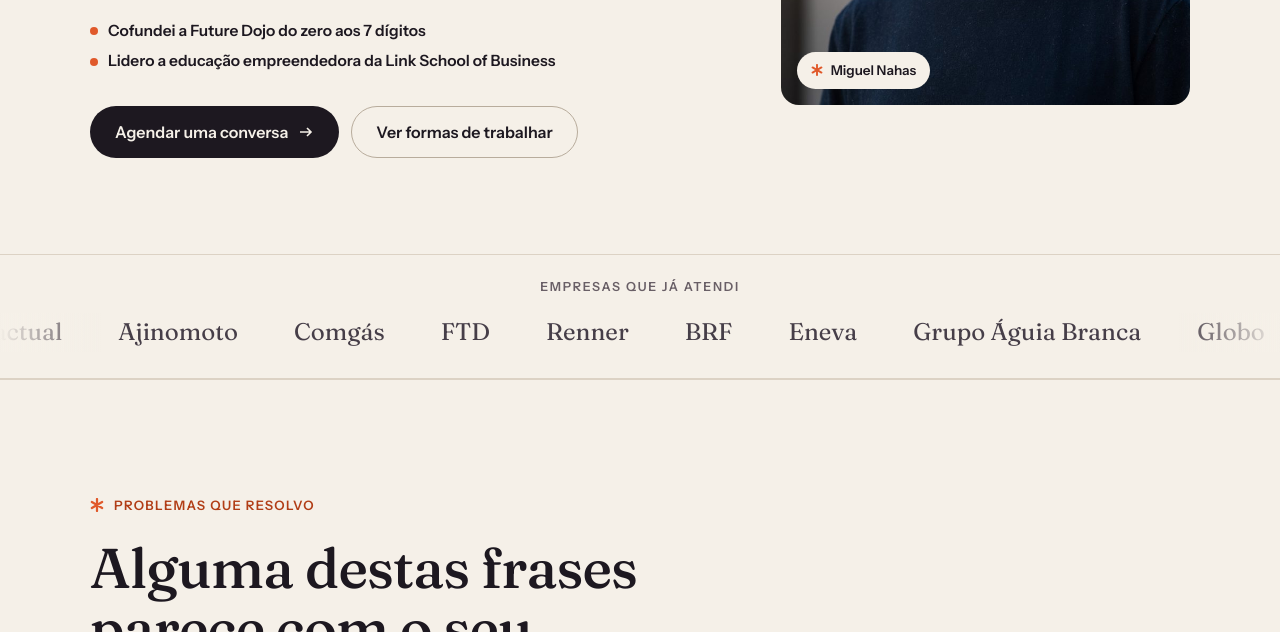
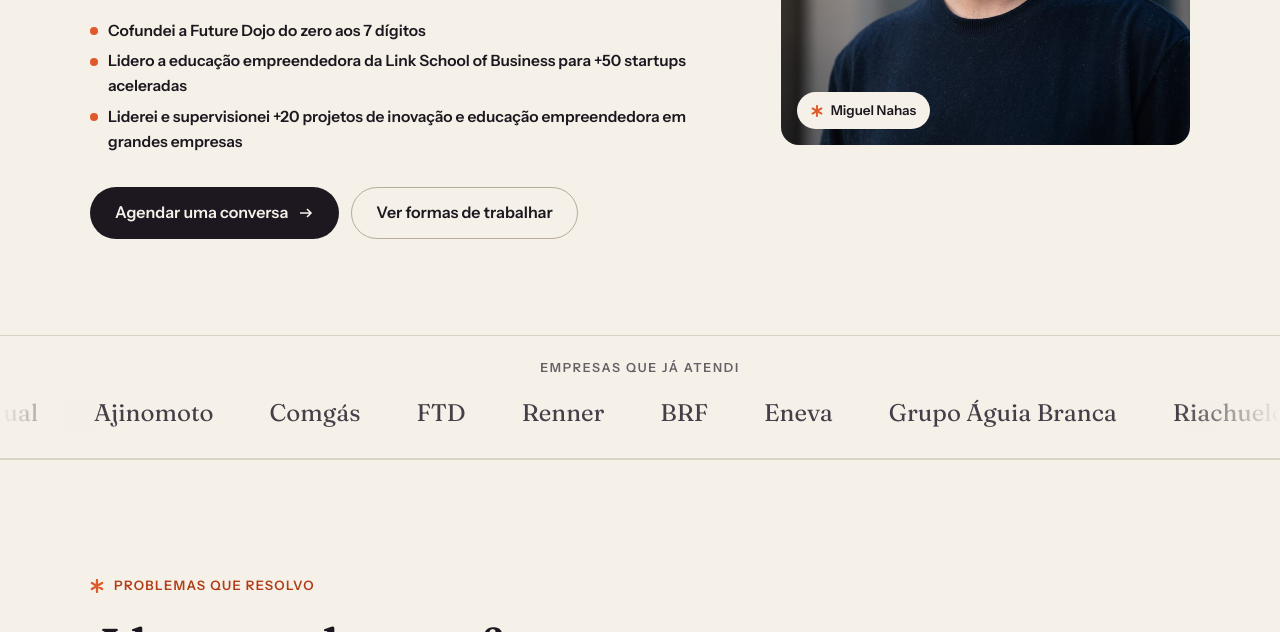
Before and after one commit to miguelsnahas-ai/miguelsnahas-ai.github.io, a plain HTML site: page index.html in a window 1280 px wide. Shown: the part 601-1233 px from the top of the page. Drawn offline with Linux system fonts and the light colour scheme.

Commit message:
Home: novas credenciais no topo e Riachuelo nas empresas atendidas
Co-Authored-By: Claude Opus 5.5 <noreply@anthropic.com>
Claude-Session: https://claude.ai/code/session_01Wow97CXGNUyNqw1nX8bET8

```diff
--- a/index.html
+++ b/index.html
@@ -450,7 +450,7 @@
         <p class="hero-kicker"><svg class="ast" aria-hidden="true"><use href="#ast"/></svg>Estratégia, modelo de negócio e vendas</p>
         <h1 class="hero-title" id="hero-title">Encontro os caminhos que o seu negócio <span class="mark">ainda não viu.</span></h1>
         <p class="hero-sub">E te ajudo a escolher o certo e vender.</p>
-        <p class="hero-cred"><span>Cofundei a Future Dojo do zero aos 7 dígitos</span><span>Lidero a educação empreendedora da Link School of Business</span></p>
+        <p class="hero-cred"><span>Cofundei a Future Dojo do zero aos 7 dígitos</span><span>Lidero a educação empreendedora da Link School of Business para +50 startups aceleradas</span><span>Liderei e supervisionei +20 projetos de inovação e educação empreendedora em grandes empresas</span></p>
         <div class="hero-actions">
           <a class="btn btn-primary" href="#agendar" data-schedule data-cta="hero_schedule">Agendar uma conversa
             <svg viewBox="0 0 16 16" fill="none" stroke="currentColor" stroke-width="1.6" aria-hidden="true"><path d="M2 8h11M9 4l4 4-4 4"/></svg></a>
@@ -470,10 +470,10 @@
   <p class="logos-title">Empresas que já atendi</p>
   <div class="marquee"><div class="marquee-track">
     <ul>
-      <li>Globo</li><li>BTG Pactual</li><li>Ajinomoto</li><li>Comgás</li><li>FTD</li><li>Renner</li><li>BRF</li><li>Eneva</li><li>Grupo Águia Branca</li>
+      <li>Globo</li><li>BTG Pactual</li><li>Ajinomoto</li><li>Comgás</li><li>FTD</li><li>Renner</li><li>BRF</li><li>Eneva</li><li>Grupo Águia Branca</li><li>Riachuelo</li>
     </ul>
     <ul aria-hidden="true">
-      <li>Globo</li><li>BTG Pactual</li><li>Ajinomoto</li><li>Comgás</li><li>FTD</li><li>Renner</li><li>BRF</li><li>Eneva</li><li>Grupo Águia Branca</li>
+      <li>Globo</li><li>BTG Pactual</li><li>Ajinomoto</li><li>Comgás</li><li>FTD</li><li>Renner</li><li>BRF</li><li>Eneva</li><li>Grupo Águia Branca</li><li>Riachuelo</li>
     </ul>
   </div></div>
 </section>
```
Also changed, not shown: llms.txt.
